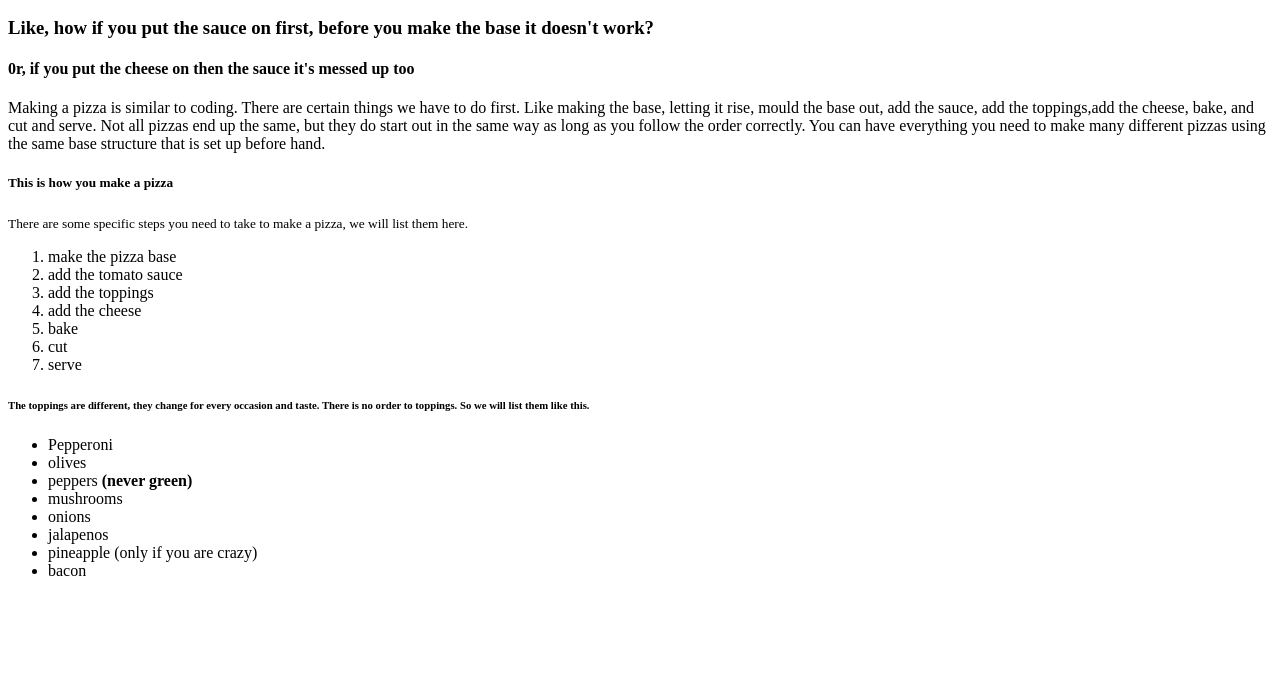
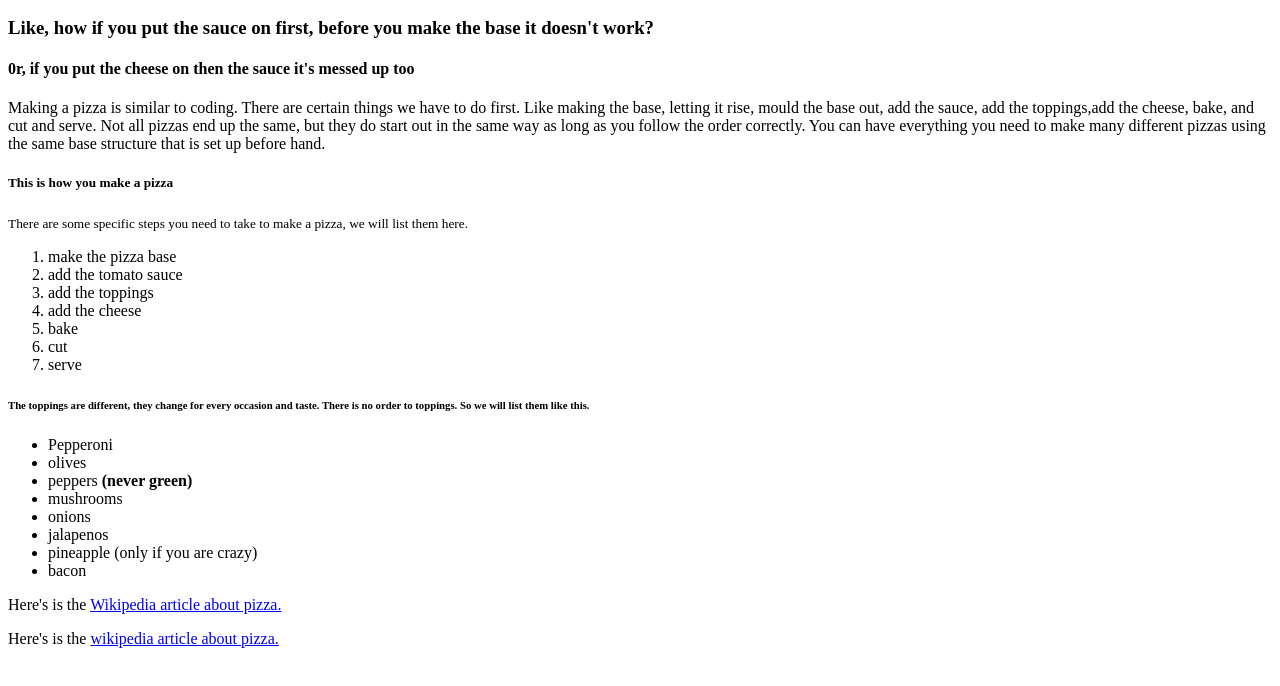
Before and after one commit to Iris-1288/web-week2, a plain HTML site: page web-coding2/HTML:CSS.html in a window 1280 px wide. Shown: the part 110-796 px from the top of the page. Drawn offline with Linux system fonts and the light colour scheme.

Commit message:
Update HTML:CSS.html

```diff
--- a/web-coding2/HTML:CSS.html
+++ b/web-coding2/HTML:CSS.html
@@ -50,6 +50,9 @@
     <li>pineapple</em> (only if you are crazy)</em></li>
     <li>bacon</li>
 </ul>
+<p>Here's is the <a href="https://en.wikipedia.org/wiki/Pizza">Wikipedia article about pizza.</a></p>
+<p>Here's is the <a href="https://en.wikipedia.org/wiki/Pizza" target="_blank">wikipedia
+    article about pizza.</a></p>
 
 </body>
 </html>
```
